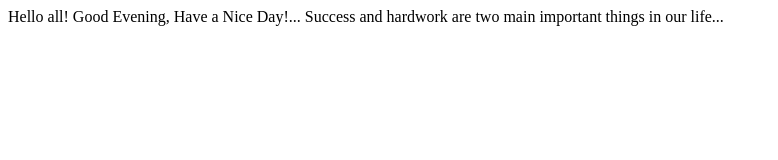
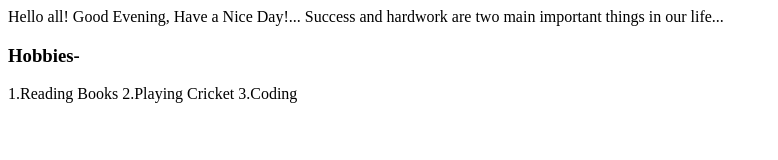
Before and after one commit to Saikumar-B/student-sample-site, a plain HTML site: page index.html in a window 1280 px wide. Shown: the whole page, without its empty margins (0-778 px from the left). Drawn offline with Linux system fonts and the light colour scheme.

Commit message:
refactor: added hobbies
Add on the main index.html file

```diff
--- a/index.html
+++ b/index.html
@@ -8,5 +8,9 @@
 <body>
     Hello all! Good Evening, Have a Nice Day!...
     Success and hardwork are two main important things in our life...
+    <h3>Hobbies-</h3>
+    1.Reading Books
+    2.Playing Cricket
+    3.Coding
 </body>
 </html>
```
